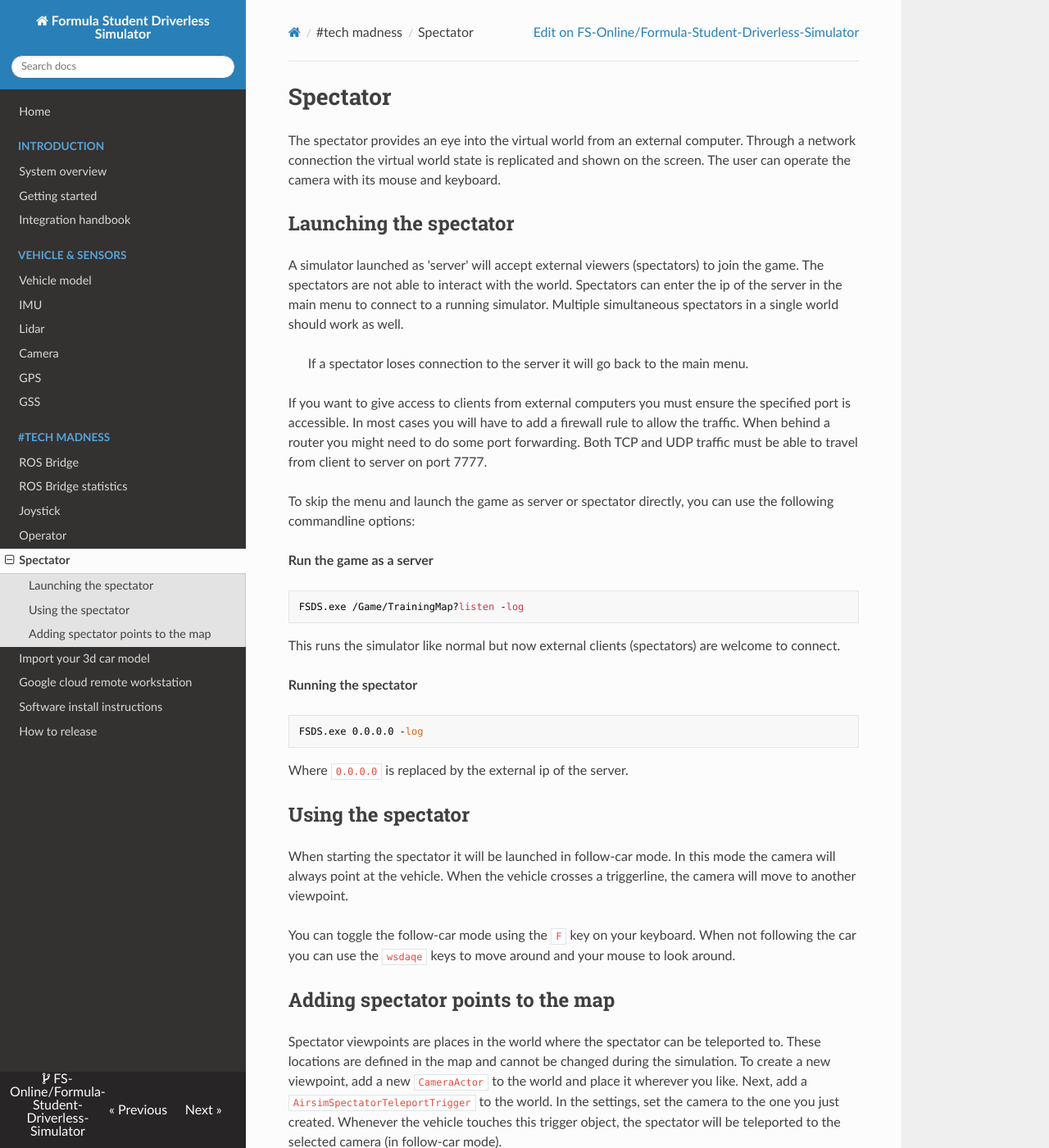
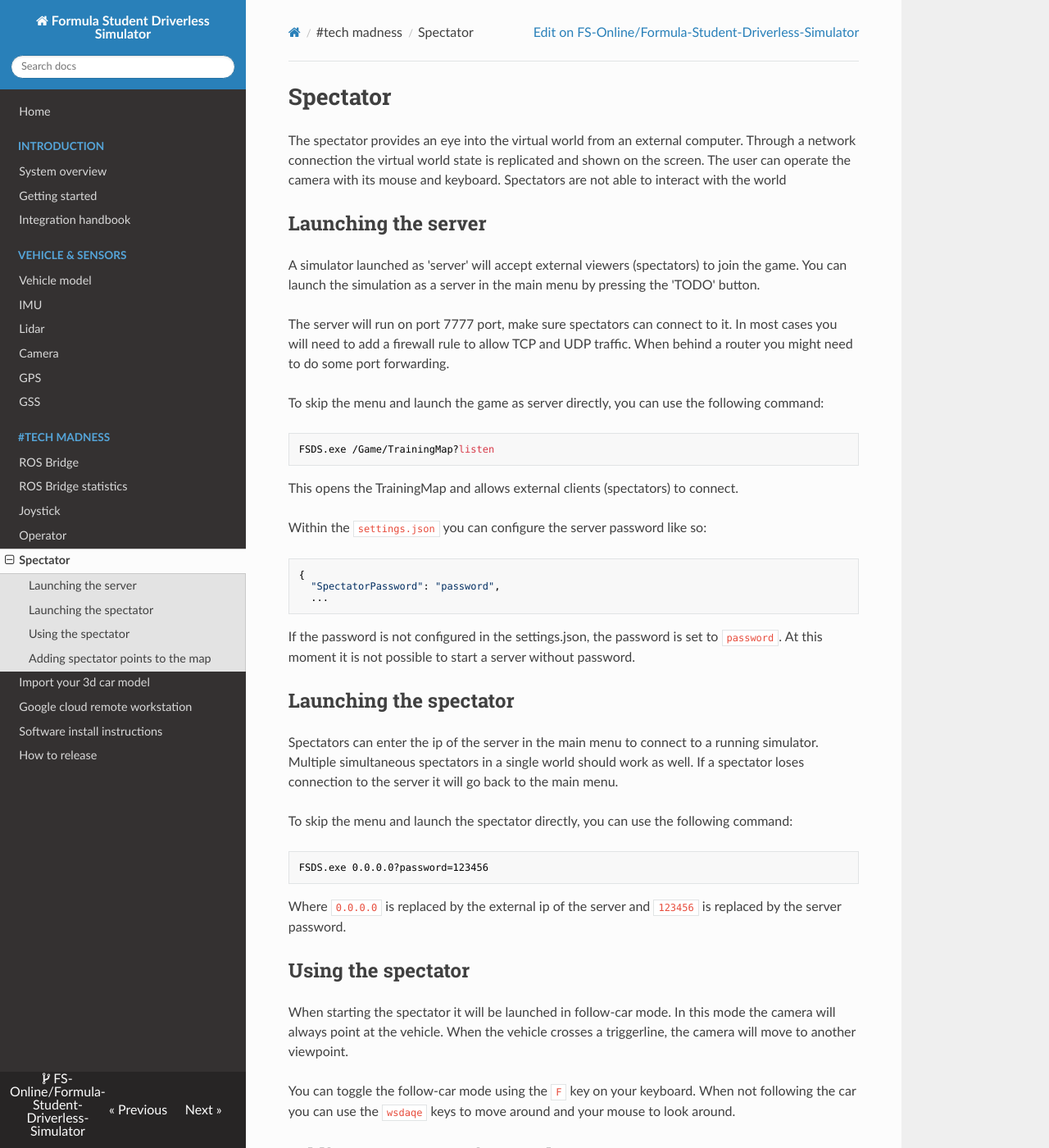
Before and after one commit to FS-Driverless/Formula-Student-Driverless-Simulator, an MkDocs documentation site: the page built from docs/spectator.md, in a window 1280 px wide and 1400 px high. Shown: the whole window at 82% size. Built offline with MkDocs 1.6.1, drawn with Linux system fonts in a browser that asks for light colours; nearby versions of some CDN libraries; comment, search, counter and statistics services are not loaded.

Commit message:
spectator authentication documentation

````diff
--- a/docs/spectator.md
+++ b/docs/spectator.md
@@ -2,36 +2,45 @@
 The spectator provides an eye into the virtual world from an external computer.
 Through a network connection the virtual world state is replicated and shown on the screen.
 The user can operate the camera with its mouse and keyboard.
+Spectators are not able to interact with the world
+
+## Launching the server
+
+A simulator launched as 'server' will accept external viewers (spectators) to join the game.
+You can launch the simulation as a server in the main menu by pressing the 'TODO' button.
+
+The server will run on port 7777 port, make sure spectators can connect to it.
+In most cases you will need to add a firewall rule to allow TCP and UDP traffic.
+When behind a router you might need to do some port forwarding.
+
+To skip the menu and launch the game as server directly, you can use the following command:
+
+```
+FSDS.exe /Game/TrainingMap?listen
+```
+This opens the TrainingMap and allows external clients (spectators) to connect.
+
+Within the `settings.json` you can configure the server password like so:
+
+```
+{
+  "SpectatorPassword": "password",
+  ...
+```
+If the password is not configured in the settings.json, the password is set to `password`.
+At this moment it is not possible to start a server without password.
 
 ## Launching the spectator
-
-A simulator launched as 'server' will accept external viewers (spectators) to join the game.
-The spectators are not able to interact with the world.
 Spectators can enter the ip of the server in the main menu to connect to a running simulator.
 Multiple simultaneous spectators in a single world should work as well.
+If a spectator loses connection to the server it will go back to the main menu.
 
-> If a spectator loses connection to the server it will go back to the main menu.
+To skip the menu and launch the spectator directly, you can use the following command:
 
-If you want to give access to clients from external computers you must ensure the specified port is accessible.
-In most cases you will have to add a firewall rule to allow the traffic.
-When behind a router you might need to do some port forwarding.
-Both TCP and UDP traffic must be able to travel from client to server on port 7777.
-
-To skip the menu and launch the game as server or spectator directly, you can use the following commandline options:
-
-**Run the game as a server**
 ```
-FSDS.exe /Game/TrainingMap?listen -log
+FSDS.exe 0.0.0.0?password=123456
 ```
-This runs the simulator like normal but now external clients (spectators) are welcome to connect.
-
-
-**Running the spectator**
-```
-FSDS.exe 0.0.0.0 -log
-```
-Where `0.0.0.0` is replaced by the external ip of the server.
-
+Where `0.0.0.0` is replaced by the external ip of the server and `123456` is replaced by the server password.
 
 ## Using the spectator
 
--- a/settings.json
+++ b/settings.json
@@ -3,6 +3,7 @@
   "SettingsVersion": 1.2,
   "ViewMode": "SpringArmChase",
   "ClockSpeed": 1.0,
+  "SpectatorPassword": "password",
   "PawnPaths": {
     "DefaultCar": { "PawnBP": "Class'/AirSim/VehicleAdv/Cars/TechnionCar/TechnionCarPawn.TechnionCarPawn_C'" }
   },
````
